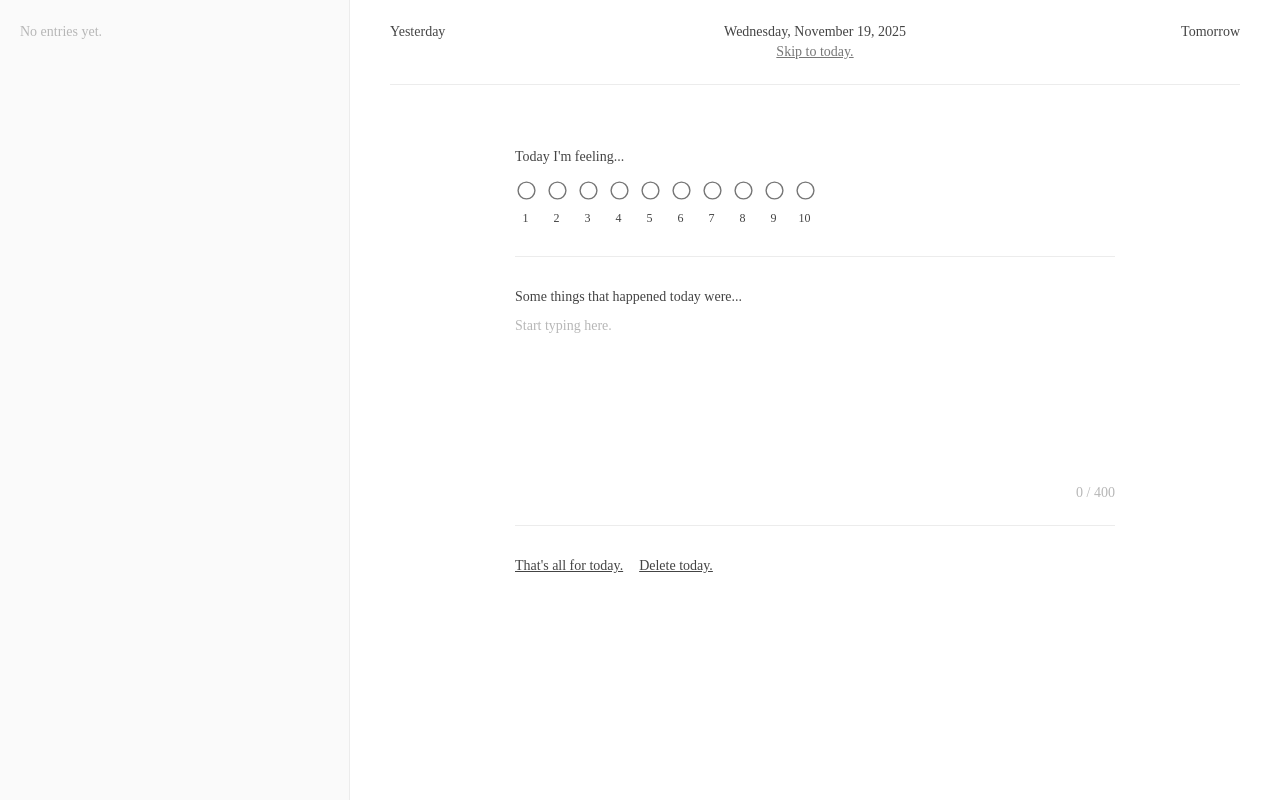
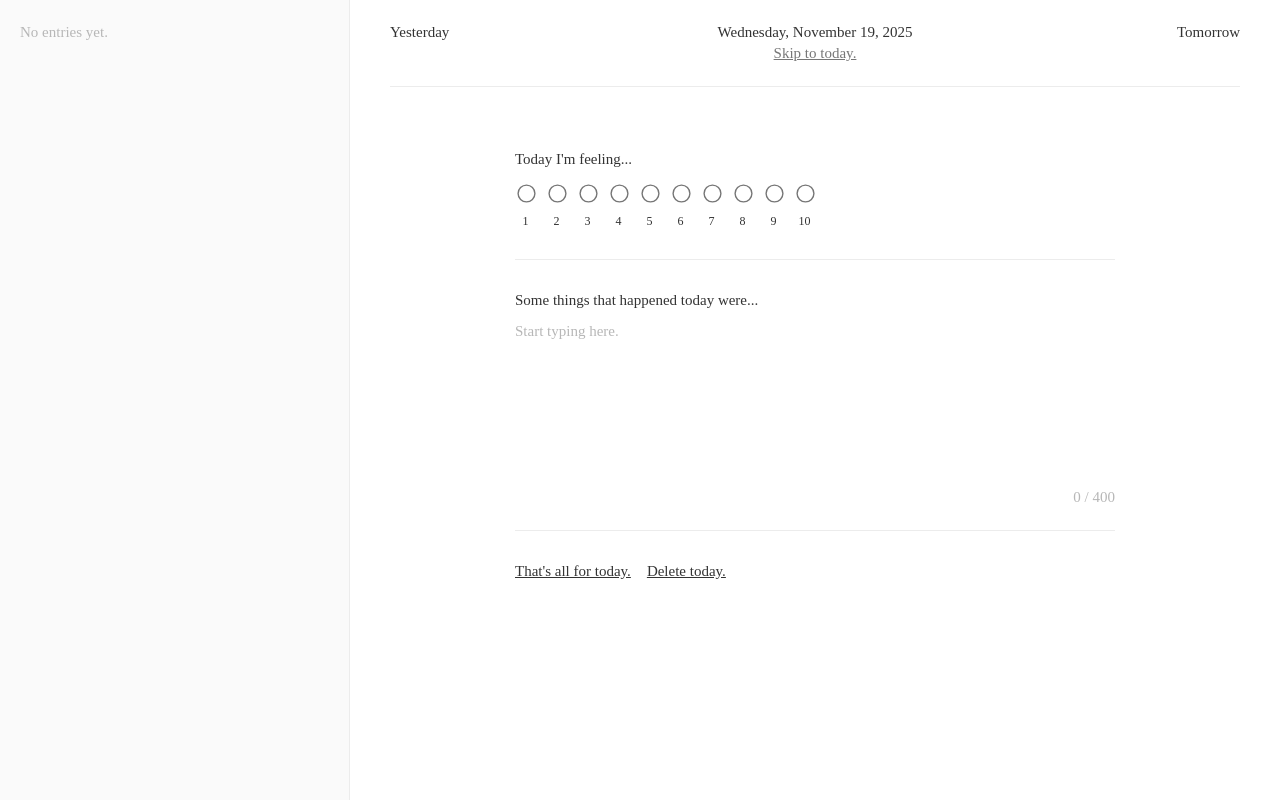
Before and after one commit to tsuishelley/journal, a plain HTML site: page index.html in a window 1280 px wide. Drawn offline with Linux system fonts and the light colour scheme; a web font is replaced by a local one.

Commit message:
updated journal

```diff
--- a/index.html
+++ b/index.html
@@ -10,8 +10,8 @@
 
   <style>
     :root {
-      --text-size: 14px;
-      --text-color: #444;
+      --text-size: 15px;
+      --text-color: #333;
       --muted: #b7b7b7;
       --border-soft: #ececec;
     }
```
